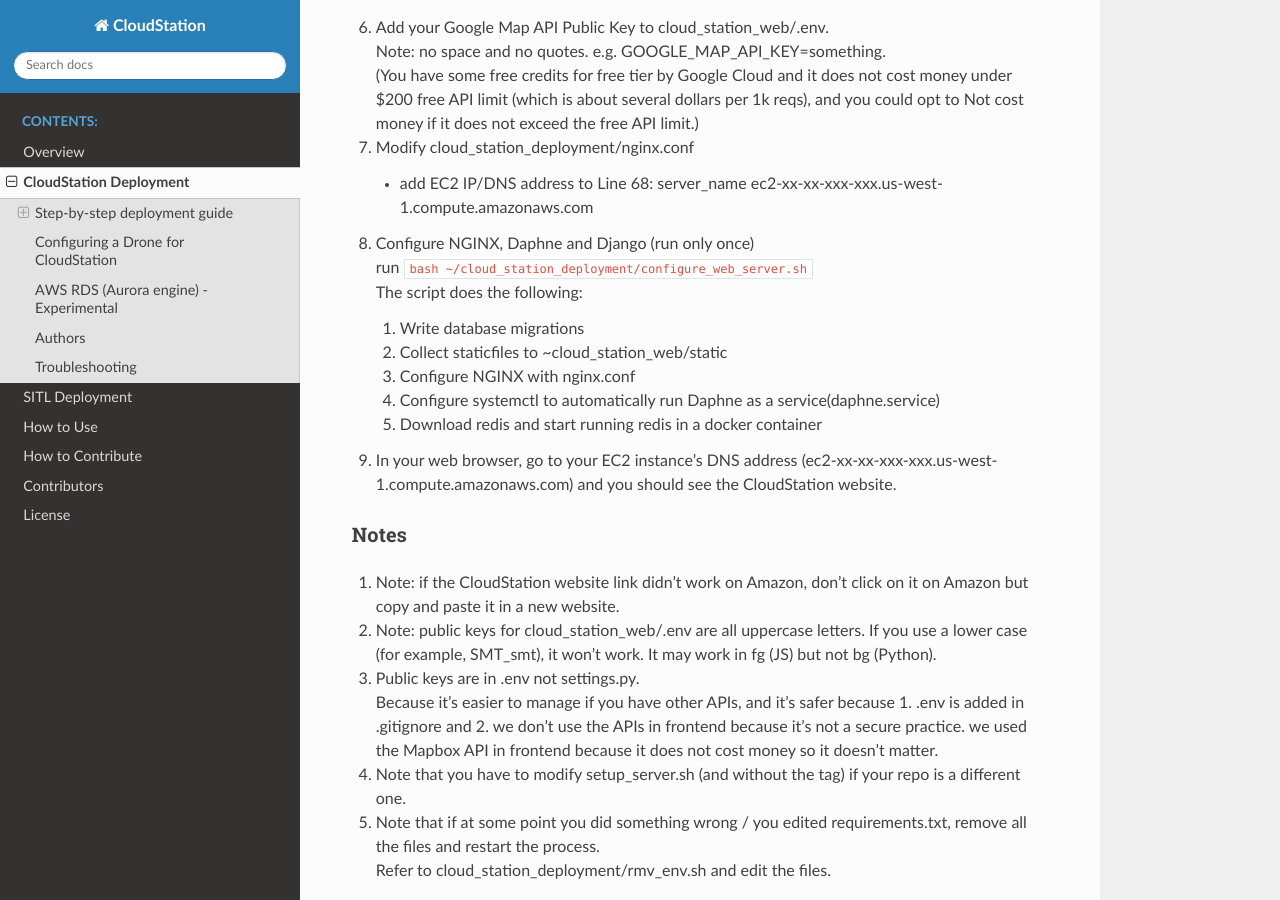
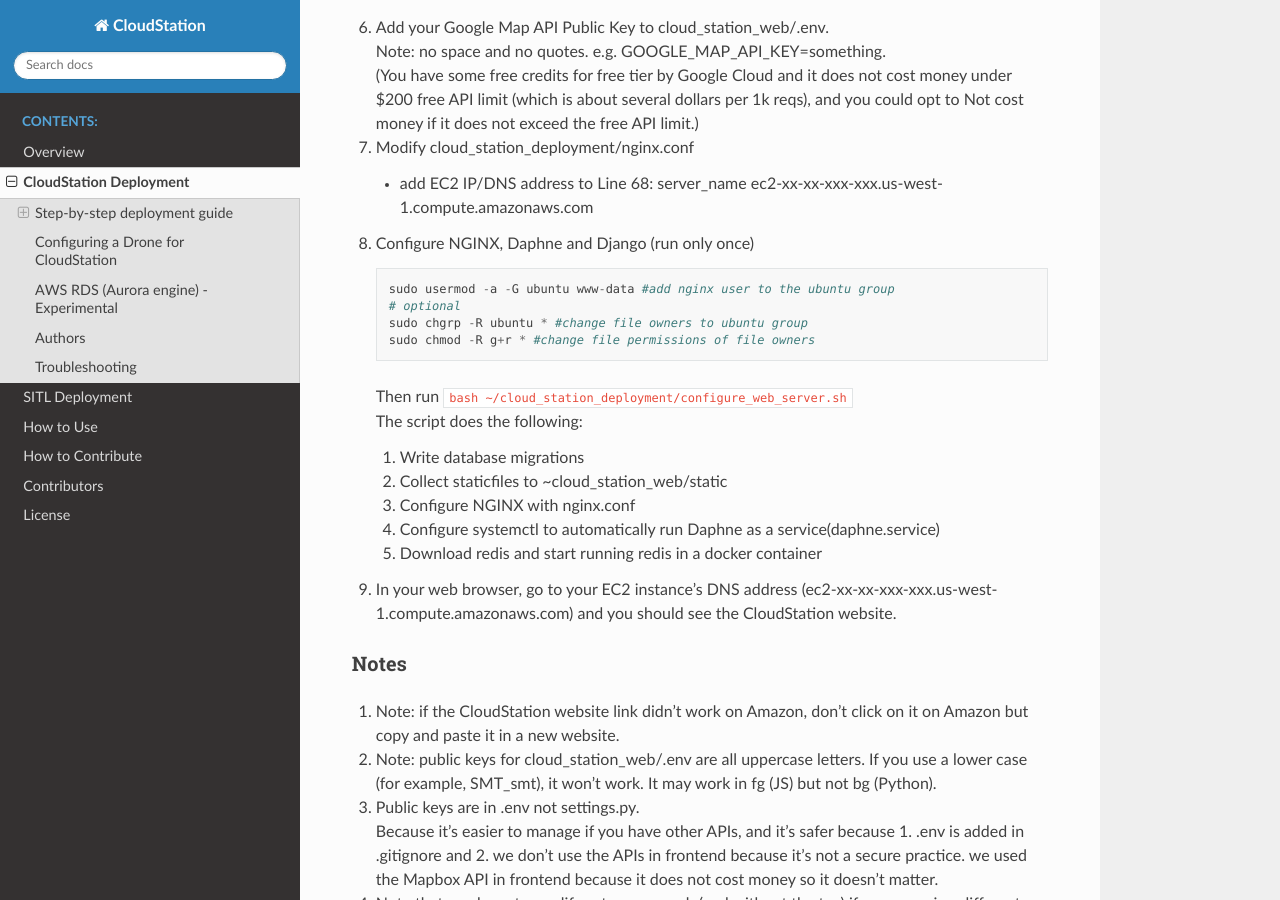
Before and after one commit to CloudStationTeam/docs, a Sphinx documentation site: the page built from source/deployment.md, in a window 1280 px wide and 900 px high, scrolled down 1782 px. Built offline with Sphinx 7.4.7 and the Read the Docs theme 2.0.0, drawn with Linux system fonts in a browser that asks for light colours.

Commit message:
edit deployment.md.

````diff
--- a/source/deployment.md
+++ b/source/deployment.md
@@ -54,14 +54,20 @@
 7. Modify cloud_station_deployment/nginx.conf
     * add EC2 IP/DNS address to Line 68: server_name ec2-xx-xx-xxx-xxx.us-west-1.compute.amazonaws.com
 8. Configure NGINX, Daphne and Django (run only once)
-    run ```bash ~/cloud_station_deployment/configure_web_server.sh```
+    ```
+    sudo usermod -a -G ubuntu www-data #add nginx user to the ubuntu group
+    # optional
+    sudo chgrp -R ubuntu * #change file owners to ubuntu group
+    sudo chmod -R g+r * #change file permissions of file owners
+    ```
+    Then run ```bash ~/cloud_station_deployment/configure_web_server.sh```
     The script does the following:
       1. Write database migrations
       2. Collect staticfiles to ~cloud_station_web/static
       3. Configure NGINX with nginx.conf
       4. Configure systemctl to automatically run Daphne as a service(daphne.service)
       5. Download redis and start running redis in a docker container
-9. In your web browser, go to your EC2 instance's DNS address (ec2-xx-xx-xxx-xxx.us-west-1.compute.amazonaws.com) and you should see the CloudStation website.
+10. In your web browser, go to your EC2 instance's DNS address (ec2-xx-xx-xxx-xxx.us-west-1.compute.amazonaws.com) and you should see the CloudStation website.
 
 
 
````
